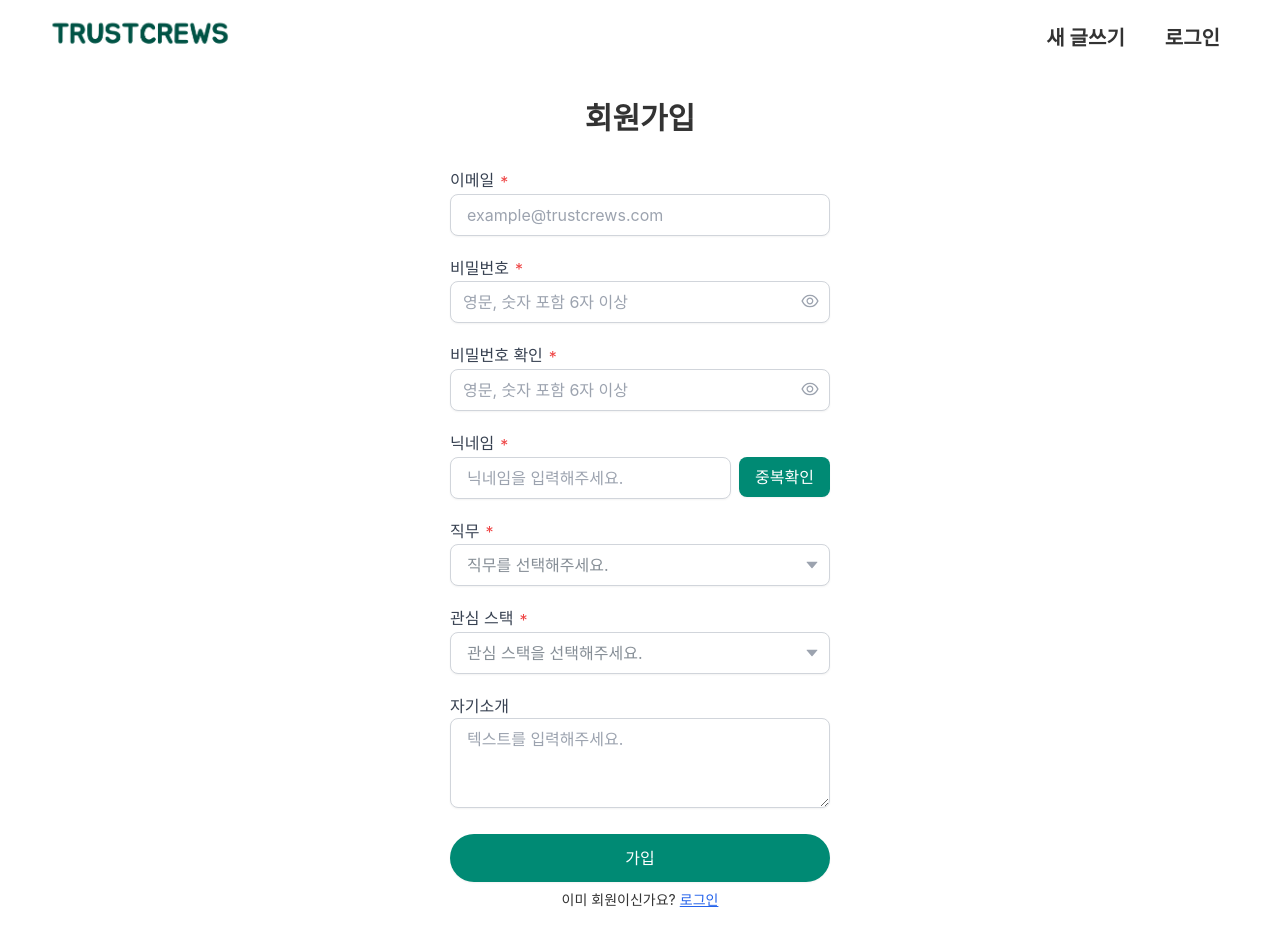
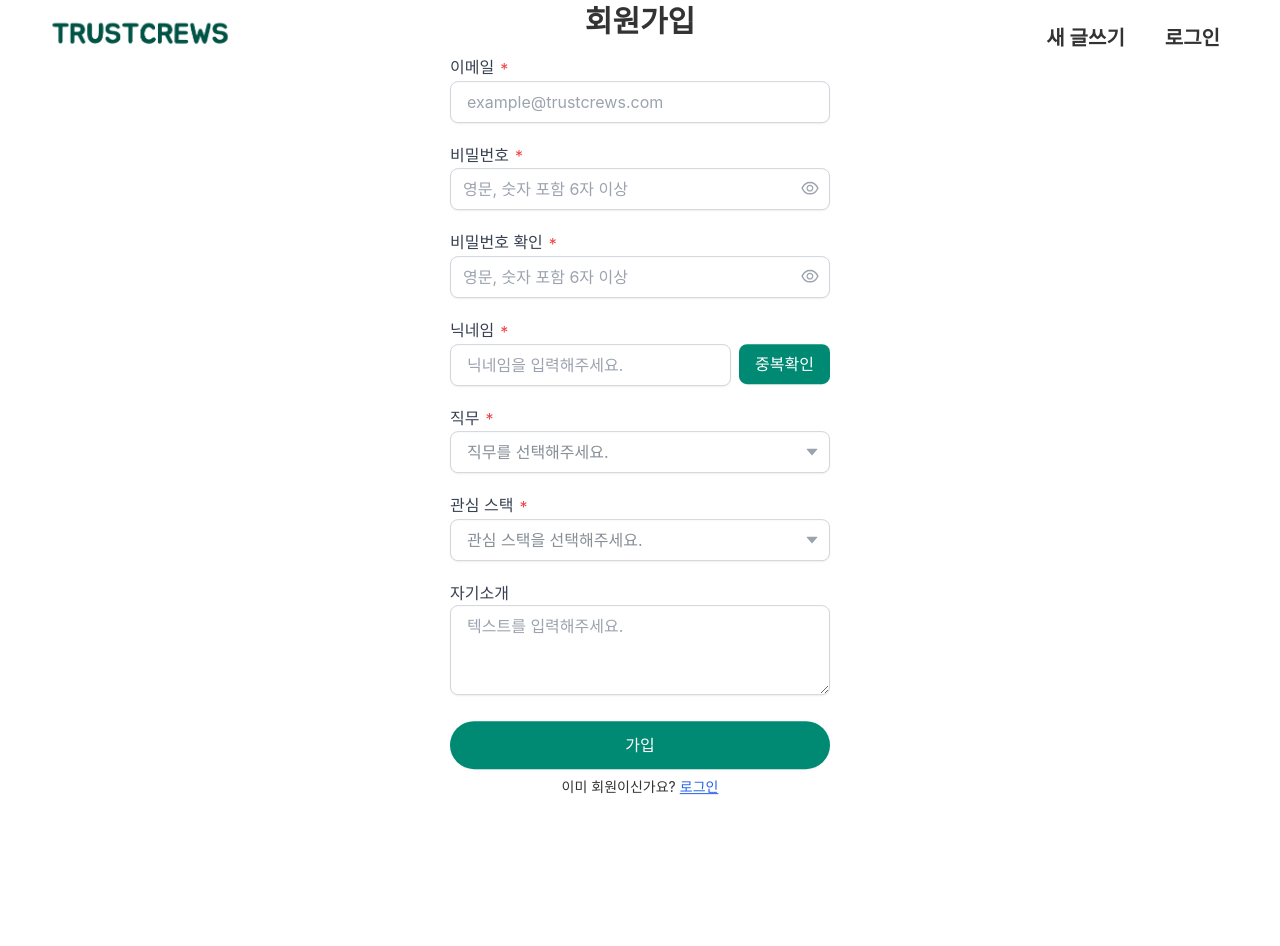
Before and after one commit to oneMonthProject/Front, a Next.js app: page /register in a window 1280 px wide. Shown: the top 946 px of the page. After the commit the page ends 800 px from the top, so only its background shows below. Built offline with nearby package versions, Linux system fonts and the light colour scheme.

Commit message:
design: modify login & register style

```diff
--- a/src/app/login/page.tsx
+++ b/src/app/login/page.tsx
@@ -4,10 +4,10 @@ import LoginForm from '@/components/user/login/LoginForm';
 
 function LoginPage() {
   return (
-    <div className="max-w-[380px] mobile:max-w-[300px] m-auto">
-    <h1 className='text-3xl mobile:text-2xl font-semibold w-full text-center mb-10 mt-44 mobile:mt-32'>로그인</h1>
+    <div className="absolute top-1/2 left-1/2 -translate-x-1/2 -translate-y-1/2">
+      <h1 className='text-3xl mobile:text-2xl font-semibold w-full text-center mb-10'>로그인</h1>
       <LoginForm />
-    <div className="text-center text-sm mobile:text-xs mt-3 mb-10">
+      <div className="text-center text-sm mobile:text-xs mt-3">
         이미 회원이신가요?
         <Link href='/register'>
           <span className="ml-1 underline text-blue-600">회원가입</span>
--- a/src/app/register/page.tsx
+++ b/src/app/register/page.tsx
@@ -4,10 +4,10 @@ import RegisterForm from "@/components/user/register/RegisterForm";
 
 function RegisterPage() {
   return (
-    <div className="max-w-[380px] mobile:max-w-[300px] m-auto">
-      <h1 className='text-3xl mobile:text-2xl font-semibold w-full text-center my-8 mobile:my-4'>회원가입</h1>
+    <div className="absolute top-1/2 left-1/2 -translate-x-1/2 -translate-y-1/2">
+      <h1 className='text-3xl mobile:text-2xl font-semibold w-full text-center mb-4 mobile:mb-2'>회원가입</h1>
       <RegisterForm />
-      <div className="text-center text-sm mobile:text-xs mt-2 mb-10">
+      <div className="text-center text-sm mobile:text-xs mt-2">
         이미 회원이신가요?
         <Link href='/login'>
           <span className="ml-1 underline text-blue-600">로그인</span>
--- a/src/components/user/login/LoginForm.tsx
+++ b/src/components/user/login/LoginForm.tsx
@@ -13,7 +13,7 @@ function LoginForm() {
   }
 
   return (
-    <div className="space-y-5 mobile:space-y-4">
+    <div className="w-[380px] mobile:w-[300px] space-y-5 mobile:space-y-4">
       <Input id="email" label="이메일" placeholder="example@trustcrews.com" required
         value={email} onChange={(e) => setEmail(e.target.value)} />
       <PasswordInput id="password" label="비밀번호" placeholder="영문, 숫자 포함 6자 이상" required
--- a/src/components/user/register/RegisterForm.tsx
+++ b/src/components/user/register/RegisterForm.tsx
@@ -1,13 +1,13 @@
 'use client';
 import React, { useState } from "react";
+import MultiSelect from "@/components/ui/MultiSelect";
+import Select from "@/components/ui/Select";
 import Input from "@/components/user/form/Input";
 import PasswordInput from "@/components/user/form/PasswordInput";
-import MultiSelect from "@/components/ui/MultiSelect";
-import Select from "@/components/ui/Select";
 import TextArea from "@/components/user/form/TextArea";
 import FormButton from "@/components/user/form/FormButton";
 import NicknameField from "@/components/user/form/NickNameField";
-import {SelectItem} from "@/utils/type";
+import { SelectItem } from "@/utils/type";
 
 const positionList = [
   { value: 1, name: '프론트엔드' },
@@ -48,7 +48,7 @@ function RegisterForm() {
   }
 
   return (
-    <div className="space-y-5 mobile:space-y-3">
+    <div className="w-[380px] mobile:w-[300px] space-y-5 mobile:space-y-3">
       <Input id="email" label="이메일" placeholder="example@trustcrews.com" required
         value={email} onChange={(e) => setEmail(e.target.value)} />
       <PasswordInput id="password" label="비밀번호" placeholder="영문, 숫자 포함 6자 이상" required
```
Lines whose indentation alone changed are shown as unchanged.
